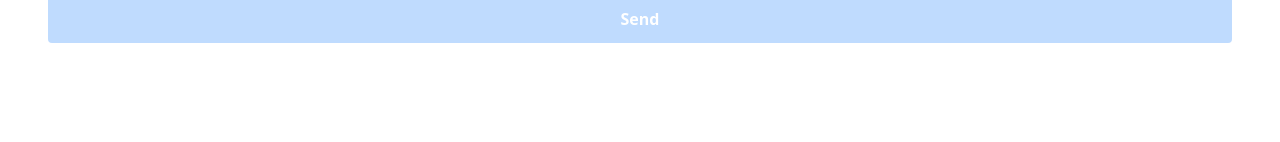
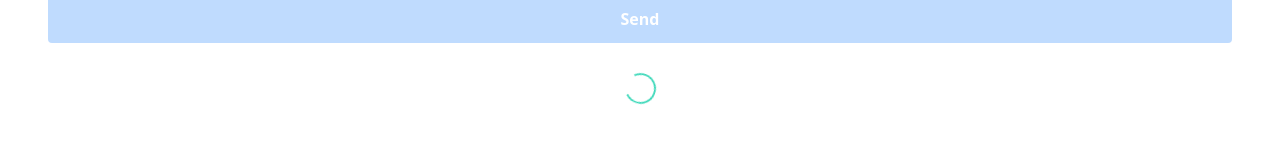
Before and after one commit to yse-yoo/next_tweet_2023_ig22, a Next.js app in the folder client/: page / in a window 1280 px wide. Shown: the part 276-418 px from the top of the page. Built offline with nearby package versions, Linux system fonts and the light colour scheme.

Commit message:
add Loading

```diff
--- /dev/null
+++ b/client/app/components/Loading.tsx
@@ -0,0 +1,11 @@
+import { ClipLoader } from "react-spinners";
+
+const Loading = () => {
+    return (
+        <div className="my-5 flex justify-center">
+            <ClipLoader color="#36d7b7" />
+        </div>
+    );
+}
+
+export default Loading;
--- a/client/app/page.tsx
+++ b/client/app/page.tsx
@@ -9,6 +9,7 @@ import TweetForm from "./components/tweet/TweetForm"
 import { useRouter } from "next/navigation"
 import { getAccessToken, getUser } from "@/app/services/UserService"
 import UserContext from "./context/UserContext"
+import Loading from "./components/Loading"
 
 export default function Home() {
   const { user } = useContext(UserContext);
@@ -39,7 +40,7 @@ export default function Home() {
   return (
     <div>
       <TweetForm onPostTweet={onPostTweet} />
-
+      <Loading />
       <TweetList initialTweets={tweets} newTweet={newTweet} />
     </div>
   )
--- a/client/package.json
+++ b/client/package.json
@@ -14,7 +14,8 @@
     "next": "14.0.4",
     "react": "^18",
     "react-dom": "^18",
-    "react-icons": "^5.0.1"
+    "react-icons": "^5.0.1",
+    "react-spinners": "^0.13.8"
   },
   "devDependencies": {
     "@types/node": "^20",
```
Also changed, not shown: 1 other file (tests, documents, lock files or other folders).
